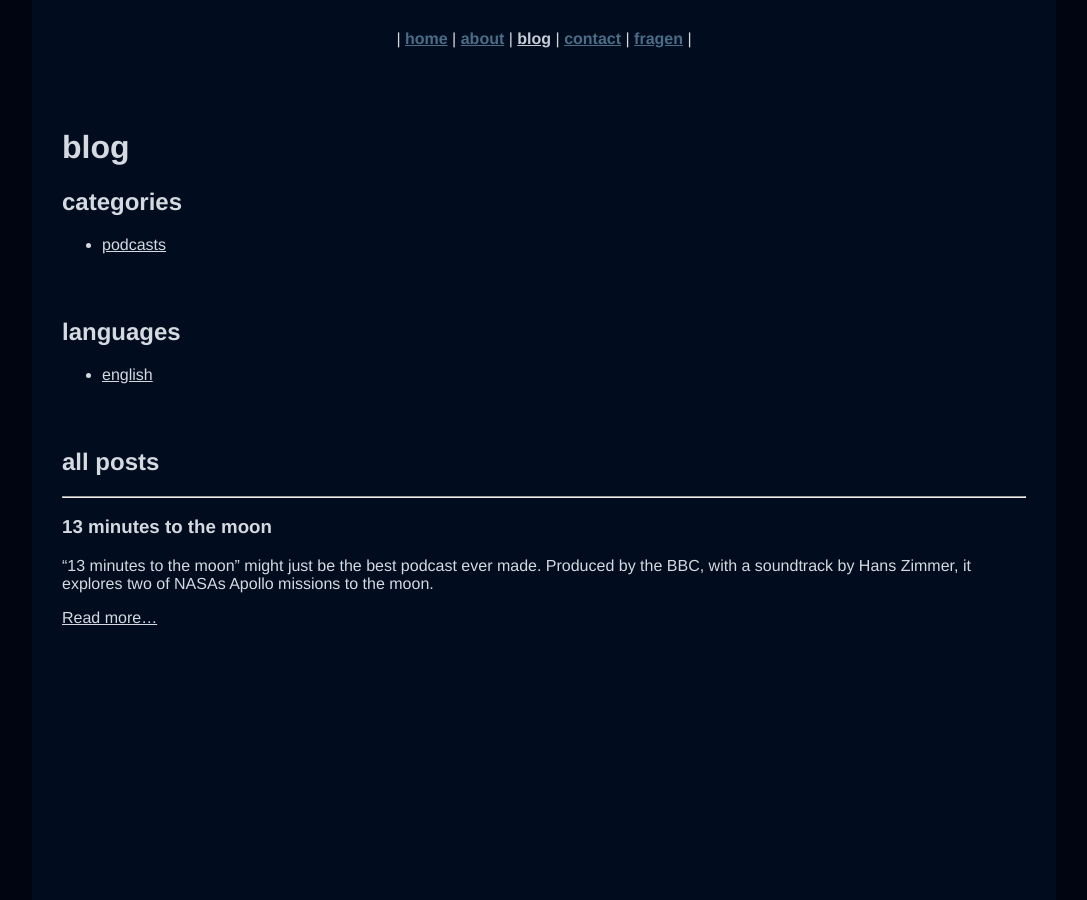
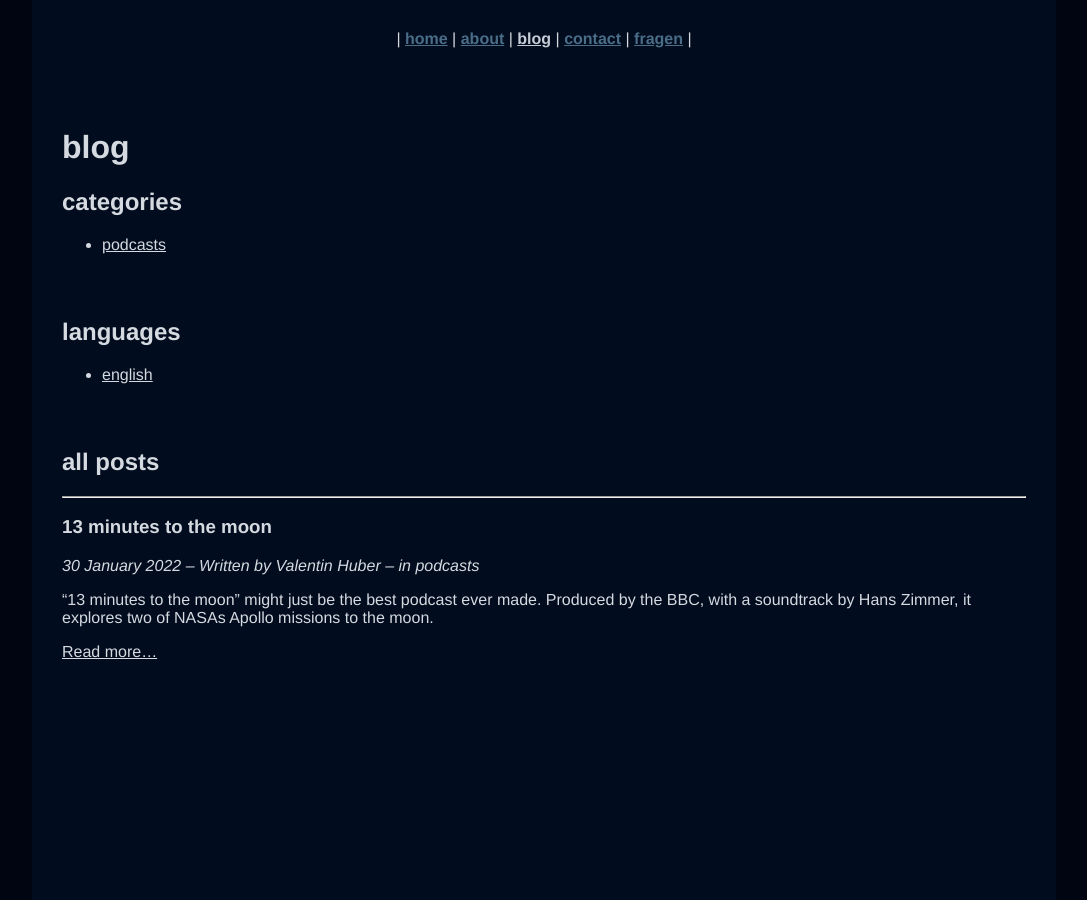
Before and after one commit to riesentoaster/valentinhuber.me, a Jekyll site: the page built from blog.md, in a window 1280 px wide. Shown: the whole page, without its empty margins (96-1183 px from the left). Built offline with Jekyll 4.4.1, drawn with Linux system fonts in a browser that asks for light colours.

Commit message:
improve post layout

```diff
--- a/_config.yml
+++ b/_config.yml
@@ -8,7 +8,8 @@ defaults:
       layout: "default"
       language: "english"
   - scope:
-      type: "posts"
+      path: "*/*"
+      type: posts
     values:
       layout: "post"
       author: "Valentin Huber"
--- a/_includes/post_excerpt.html
+++ b/_includes/post_excerpt.html
@@ -1,7 +1,14 @@
 <hr>
+{% assign tagsCategories = post.tags | concat: post.categories | sort %}
+
 <a href="{{post.url}}"class="exc">
     <article >
         <h3>{{post.title}}</h3>
+        <p><i>{{ post.date | date_to_long_string }} – Written by {{ post.author }}
+            {% unless tagsCategories == empty %}
+            – in {{tagsCategories | array_to_sentence_string}}
+            {% endunless %}
+        </i></p>
         <p>{{post.excerpt}}</p>
         <p>Read more…</p>
     </article>
```
Also changed, not shown: _layouts/post.html (+3 -4 lines), podcasts/_posts/2022-01-30-13 Minutes To The Moon.md (+2 -0 lines).
